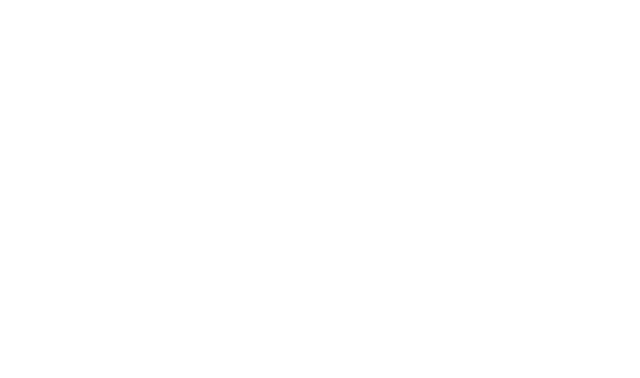
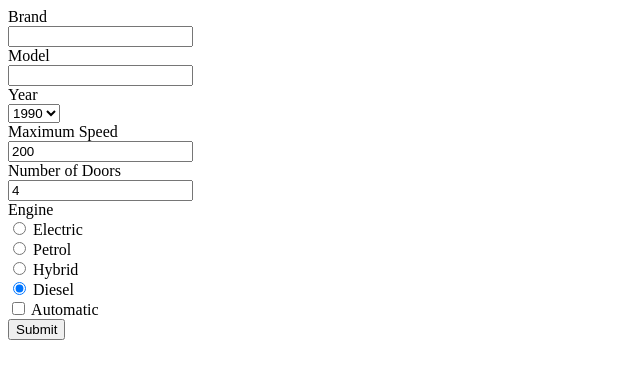
Before and after one commit to nenad1995/cars-app, a Vue app: page /add in a window 1280 px wide. Shown: the top 378 px of the page, without its empty margins (0-640 px from the left). Built offline with nearby package versions, Linux system fonts and the light colour scheme.

Commit message:
Zadatak 3

```diff
--- a/src/App.vue
+++ b/src/App.vue
@@ -1,7 +1,9 @@
 <template>
   <div id="app">
    <div>
-     <router-view />
+     <div>
+      <router-view />
+     </div>
    </div>
   </div>
 </template>
--- /dev/null
+++ b/src/components/CarForm.vue
@@ -0,0 +1,100 @@
+<template>
+  <form @submit.prevent="onSubmit">
+    <div>
+      <label>Brand</label>
+      <div>
+        <input type="text" required="required" v-model="car.brand">
+      </div>
+    </div>
+    <div>
+      <label>Model</label>
+      <div>
+        <input type="text" v-model="car.model">
+      </div>
+    </div>
+    <div>
+      <label>Year</label>
+      <div class="col-8">
+        <select required="required" v-model="car.year">
+          <option v-for="year in years" :value="year" :key="year">{{ year }}</option>
+        </select>
+      </div>
+    </div>
+    <div>
+      <label>Maximum Speed</label>
+      <div>
+        <input type="number" required="required" v-model="car.maxSpeed">
+      </div>
+    </div>
+    <div>
+      <label>Number of Doors</label>
+      <div >
+        <input type="number" required="required" v-model="car.numberOfDoors">
+      </div>
+    </div>
+    <div>
+      <label>Engine</label>
+      <div>
+        <div>
+          <label>
+            <input type="radio" required="required" value="electric" v-model="car.engine">
+            Electric
+          </label>
+        </div>
+        <div>
+          <label>
+            <input type="radio" required="required" value="petrol" v-model="car.engine">
+            Petrol
+          </label>
+        </div>
+        <div>
+          <label>
+            <input type="radio" required="required" value="hybrid" v-model="car.engine">
+            Hybrid
+          </label>
+        </div>
+        <div>
+          <label>
+            <input type="radio" required="required" value="diesel" v-model="car.engine">
+            Diesel
+          </label>
+        </div>
+      </div>
+    </div>
+    <div>
+      <div></div>
+      <div>
+        <div>
+          <label>
+            <input type="checkbox" value="true" v-model="car.isAutomatic">
+            Automatic
+          </label>
+        </div>
+      </div>
+    </div>
+    <div>
+      <div>
+        <button  type="submit">Submit</button>
+      </div>
+    </div>
+  </form>
+</template>
+
+<script>
+export default {
+  props: {
+    car: Object
+  },
+  data () {
+    return {
+      years: Array(29).fill(1990).map((n, i) => n + i)
+    }
+  },
+
+  methods: {
+    onSubmit () {
+      this.$emit('onSubmit')
+    }
+  }
+}
+</script>
--- a/src/components/NavBar.vue
+++ b/src/components/NavBar.vue
@@ -10,6 +10,9 @@
             Cars
           </router-link>
         </li>
+        <li>
+          <router-link :to="{ name: 'add' }">Add Car</router-link>
+        </li>
       </ul>
     </div>
   </nav>
--- /dev/null
+++ b/src/containers/AddCar.vue
@@ -0,0 +1,45 @@
+<template>
+  <div>
+    <car-form :car="car" @onSubmit="addCar"></car-form>
+  </div>
+</template>
+
+<script>
+import CarForm from '../components/CarForm.vue'
+import { cars } from '../services/car-service'
+
+export default {
+  components: {
+    CarForm
+  },
+
+  data () {
+    return {
+      car: {
+        brand: '',
+        model: '',
+        maxSpeed: 200,
+        year: 1990,
+        isAutomatic: false,
+        numberOfDoors: 4,
+        engine: 'diesel'
+      }
+    }
+  },
+
+  methods: {
+    addCar () {
+      cars.add(this.car)
+        .then((success) => {
+          this.redirectToCars()
+        }).catch((error) => {
+          console.log(error)
+        })
+    },
+
+    redirectToCars () {
+      this.$router.push({ name: 'cars' })
+    }
+  }
+}
+</script>
--- a/src/containers/AppCars.vue
+++ b/src/containers/AppCars.vue
@@ -23,7 +23,6 @@
     cars.getAll()
       .then((response) => {
         next((vm) => {
-          console.log(response)
           vm.cars = response.data
         })
       }).catch((error) => {
--- a/src/router.js
+++ b/src/router.js
@@ -2,12 +2,14 @@
 import VueRouter from 'vue-router'
 
 import AppCars from './containers/AppCars.vue'
+import AddCar from './containers/AddCar.vue'
 
 Vue.use(VueRouter)
 
 const routes = [
   { path: '/', redirect: '/cars', name: 'home' },
-  { path: '/cars', component: AppCars, name: 'cars' }
+  { path: '/cars', component: AppCars, name: 'cars' },
+  { path: '/add', component: AddCar, name: 'add' }
 ]
 
 export const router = new VueRouter({
--- a/src/services/car-service.js
+++ b/src/services/car-service.js
@@ -8,6 +8,10 @@
   getAll () {
     return axios.get('cars')
   }
+
+  add (car) {
+    return axios.post('cars', car)
+  }
 }
 
 export const cars = new Cars()
```
